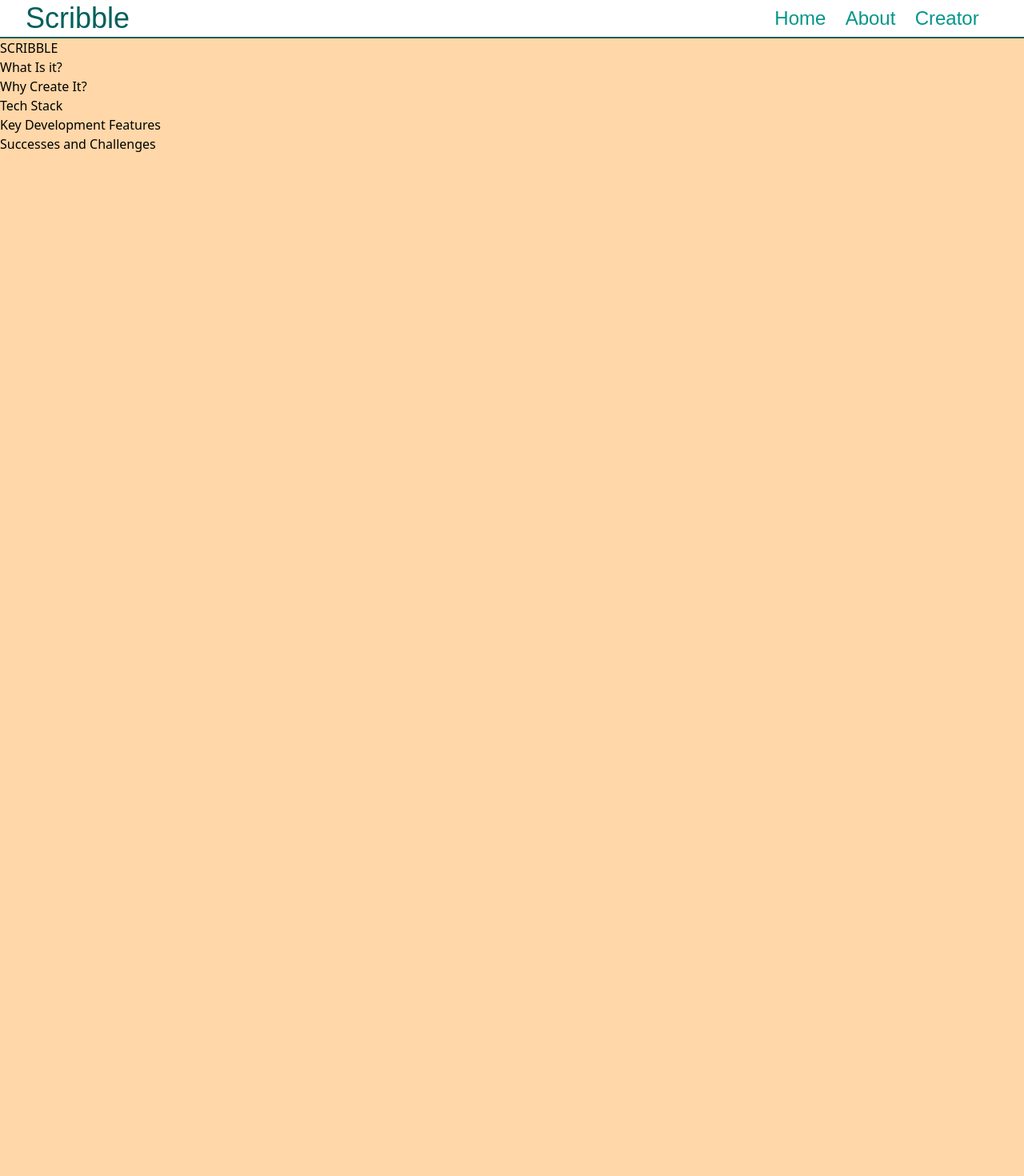
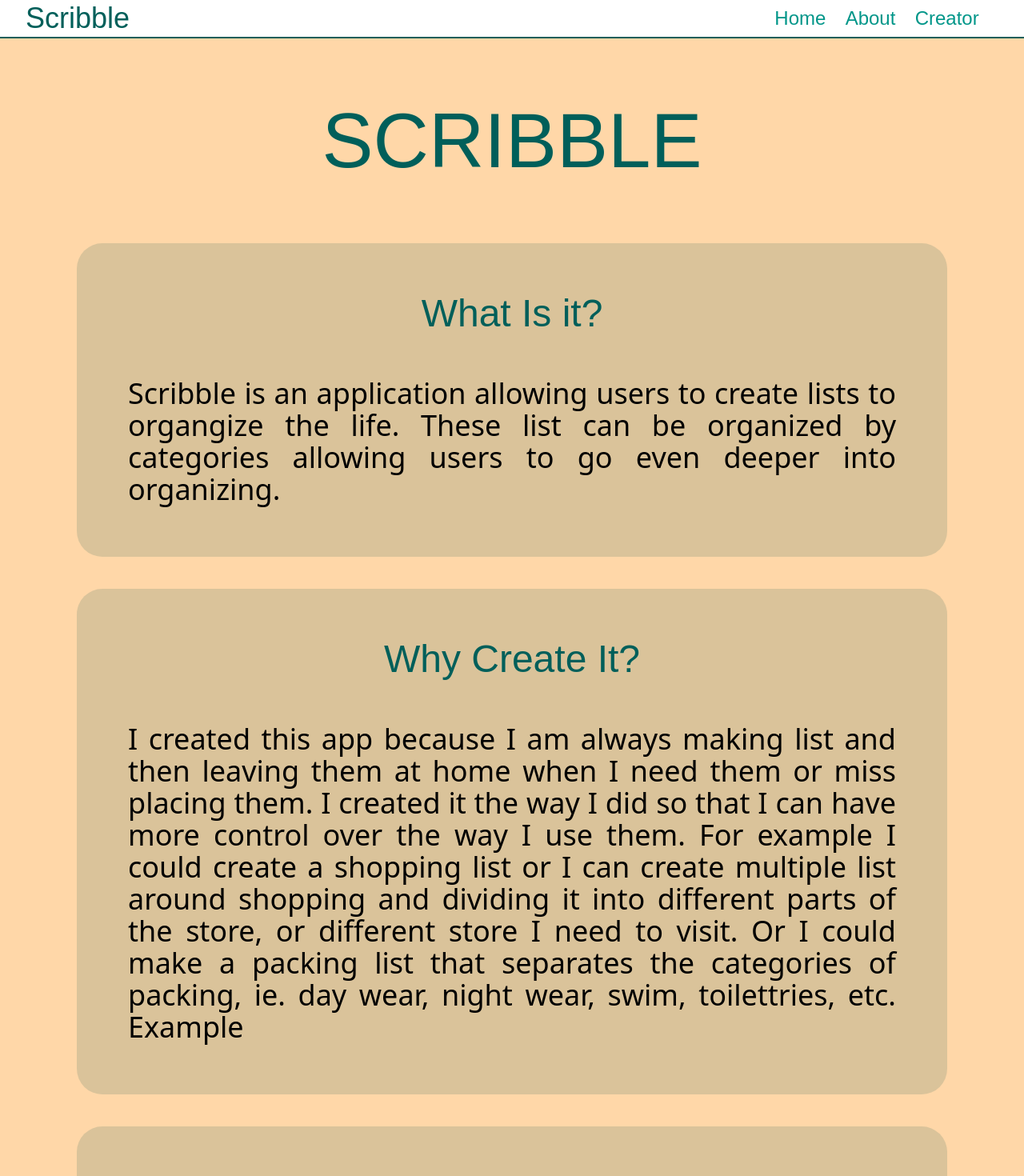
Before and after one commit to dev-kagant/Scribble, a React (Vite) app: page /about in a window 1280 px wide. Shown: the top 1470 px of the page at 80% size. Before the commit the page ends 800 px from the top, so only its background shows below. Built offline with nearby package versions, Linux system fonts and the light colour scheme; a web font is replaced by a local one.

Commit message:
add about page and styles

```diff
--- a/src/App.css
+++ b/src/App.css
@@ -26,4 +26,5 @@
   --font-skinny: "Smooch Sans", sans-serif;
   --w-hvw: 50vw;
   --color-black-shade: oklch(0 0 0 / 75%);
+  --color-teal-mute: oklch(38.6% 0.063 188.416 / 15%);
 }
--- a/src/pages/AboutPage.jsx
+++ b/src/pages/AboutPage.jsx
@@ -1,31 +1,23 @@
-import React from 'react'
 
 const AboutPage = () => {
   return (
-    <div>
-      <h1>SCRIBBLE</h1>
-      <div>
-        <h2>What Is it?</h2>
-        <p></p>
+    <div  className="h-full w-full lg:px-14">
+      <h1 className='flex justify-center my-8 text-teal-800 font-thick text-4xl sm:text-5xl sm:my-12 md:text-6xl lg:text-8xl lg:my-20'>SCRIBBLE</h1>
+      <div className='flex flex-col justify-center items-center rounded-4xl p-4 bg-teal-mute m-4 sm:m-10 sm:p-12 lg:p-16'>
+        <h2 className='font-thick text-xl text-teal-800 mb-4 sm:text-3xl sm:mb-6 md:text-4xl lg:text-5xl lg:mb-14'>What Is it?</h2>
+        <p className='text-justify text-lg sm:text-2xl lg:text-4xl'>Scribble is an application allowing users to create lists to organgize the life. These list can be organized by categories allowing users to go even deeper into organizing.</p>
       </div>
-      <div>
-        <h2>Why Create It?</h2>
-        <p></p>
+      <div className='flex flex-col justify-center items-center rounded-4xl p-4 bg-teal-mute m-4 sm:m-10 sm:p-12 lg:p-16'>
+        <h2 className='font-thick text-xl text-teal-800 mb-4 sm:text-3xl sm:mb-6 md:text-4xl lg:text-5xl lg:mb-14'>Why Create It?</h2>
+        <p className='text-justify text-lg sm:text-2xl lg:text-4xl'>I created this app because I am always making list and then leaving them at home when I need them or miss placing them. I created it the way I did so that I can have more control over the way I use them. For example I could create a shopping list or I can create multiple list around shopping and dividing it into different parts of the store, or different store I need to visit. Or I could make a packing list that separates the categories of packing, ie. day wear, night wear, swim, toilettries, etc. Example</p>
       </div>
-      <div>
-        <h2>Tech Stack</h2>
-        <p></p>
-      </div>
-      <div>
-        <h2>Key Development Features</h2>
-        <p></p>
-      </div>
-      <div>
-        <h2>Successes and Challenges</h2>
-        <p></p>
+      <div className='flex flex-col justify-center items-center rounded-4xl p-4 bg-teal-mute m-4 sm:m-10 sm:p-12 lg:p-16'>
+        <h2 className='font-thick text-xl text-teal-800 mb-4 sm:text-3xl sm:mb-6 md:text-4xl lg:text-5xl lg:mb-14'>Tech Stack and Key Details</h2>
+        <div className='text-left w-full text-lg mb-4 sm:text-2xl lg:text-4xl lg:mb-10'>Built with Javascript using Vite, React, and TailwindCSS.</div>
+        <div className='text-justify text-lg sm:text-2xl lg:text-4xl'>This application has no backend and everything is handle in the frontend with memory being saved and manipulated using LocalStorage.</div>
       </div>
     </div>
   )
 }
 
-export default AboutPage
+export default AboutPage;
```
